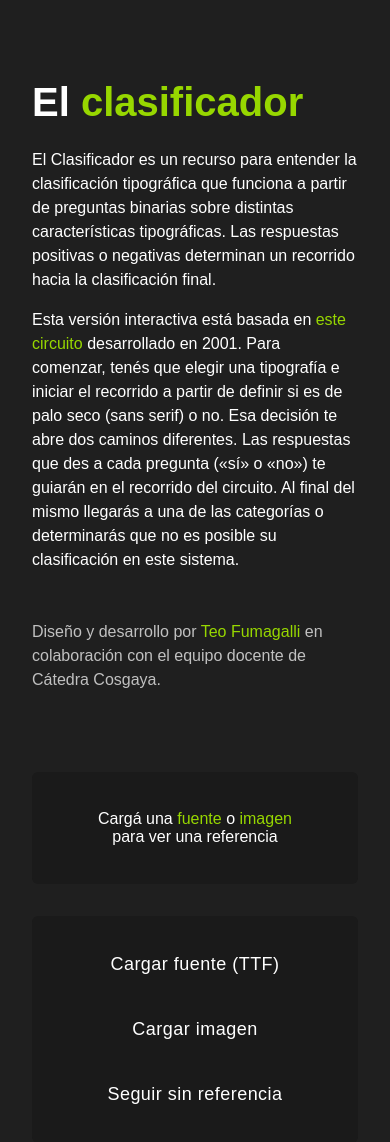
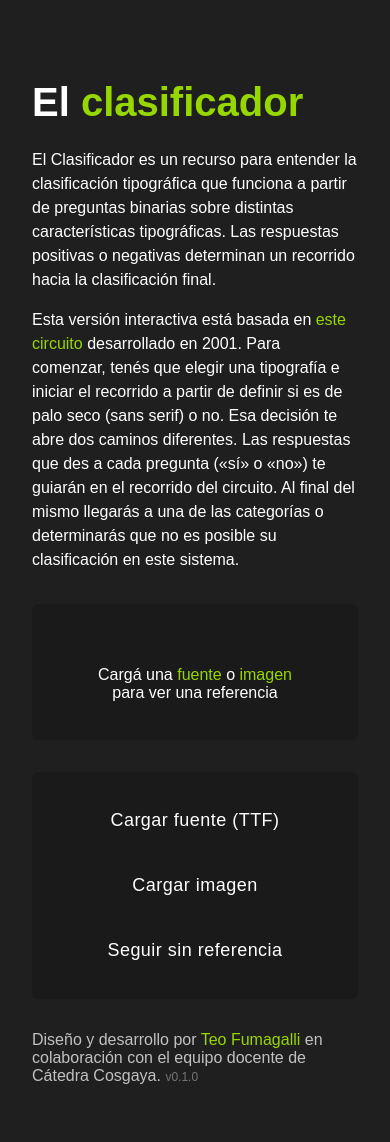
Before and after one commit to teofum/clasificador, a React (Vite) app: page / in a window 390 px wide. Shown: the top 1142 px of the page. Built offline with nearby package versions, Linux system fonts and the light colour scheme; a web font is replaced by a local one.

Commit message:
added credits, style changes

```diff
--- a/src/App.css
+++ b/src/App.css
@@ -2,7 +2,7 @@
   display: grid;
   grid-auto-flow: column;
   grid-template-columns: min(45%, 50ch) 1fr;
-  grid-template-rows: 10rem auto;
+  grid-template-rows: 10rem auto auto;
 
   justify-content: center;
   align-content: start;
@@ -32,10 +32,15 @@
   margin-top: 1em;
 }
 
-.summary p.credits {
-  margin-top: 3em;
+.credits {
+  grid-row: 3;
+  grid-column: 1 / span 2;
+  color: var(--color-text-light);
+}
 
-  color: var(--color-text-light);
+.small {
+  font-size: 0.75em;
+  color: var(--color-text-lighter);
 }
 
 .font-preview {
@@ -61,15 +66,20 @@
 @media screen and (max-width: 1199px) {
   .App {
     grid-template-columns: 100%;
-    grid-template-rows: 10rem auto 10rem auto;
+    grid-template-rows: 10rem auto 10rem auto auto;
     padding-bottom: 5rem;
     max-width: calc(45ch + 16rem);
+  }
+
+  .credits {
+    grid-row: 5;
+    grid-column: 1 / span 1;
   }
 }
 
 @media screen and (max-width: 659px) {
   .App {
-    grid-template-rows: auto auto 10rem auto;
+    grid-template-rows: repeat(5, auto);
     padding: 5rem 2rem;
     max-width: calc(45ch + 4rem);
   }
--- a/src/App.tsx
+++ b/src/App.tsx
@@ -3,9 +3,11 @@ import opentype from 'opentype.js';
 
 import DecisionSlides from './components/DecisionSlides';
 import FontPreview from './components/FontPreview';
+import Anchor from './components/Anchor';
 
 import './App.css';
-import Anchor from './components/Anchor';
+
+import { version } from '../package.json';
 
 function App() {
   const [started, setStarted] = useState(false);
@@ -56,11 +58,6 @@ function App() {
           mismo llegarás a una de las categorías o determinarás que no es posible
           su clasificación en este sistema.
         </p>
-
-        <p className='credits'>
-          Diseño y desarrollo por <Anchor href='http://fumagalli.ar/'>Teo Fumagalli</Anchor> en
-          colaboración con el equipo docente de Cátedra Cosgaya.
-        </p>
       </div>
 
       <div className='font-preview'>
@@ -97,6 +94,11 @@ function App() {
             setStarted(false);
           }} />
         </main>}
+
+      <div className='credits'>
+        Diseño y desarrollo por <Anchor href='http://fumagalli.ar/'>Teo Fumagalli</Anchor> en
+        colaboración con el equipo docente de Cátedra Cosgaya. <span className='small'>v{version}</span>
+      </div>
     </div>
   );
 }
--- a/src/components/FontPreview.css
+++ b/src/components/FontPreview.css
@@ -1,11 +1,21 @@
+.pre-container {
+  background-color: var(--color-base-dark);
+  border-radius: 6px;
+  padding: 1.5rem 3rem;
+}
+
+.pre-label {
+  width: 100%;
+
+  font-size: 1.5em;
+  text-align: center;
+}
+
 .pre-font,
 .pre-placeholder {
-  background-color: var(--color-base-dark);
-  border-radius: 6px;
-  margin-top: 0.5rem;
+  margin-top: 1.5rem;
 
-  min-height: 7rem;
-  padding: 1.5rem 3rem;
+  min-height: 4rem;
   text-align: center;
 }
 
--- a/src/components/FontPreview.tsx
+++ b/src/components/FontPreview.tsx
@@ -21,9 +21,9 @@ const FontPreview = ({
 
   return (
     <div className='pre-container'>
-      <span className='pre-label'>
+      <div className='pre-label'>
         {fontName || ''}
-      </span>
+      </div>
 
       {fontFace &&
         <div className='pre-font' style={previewStyle}>
```
Also changed, not shown: src/assets/sans_huma.svg.
